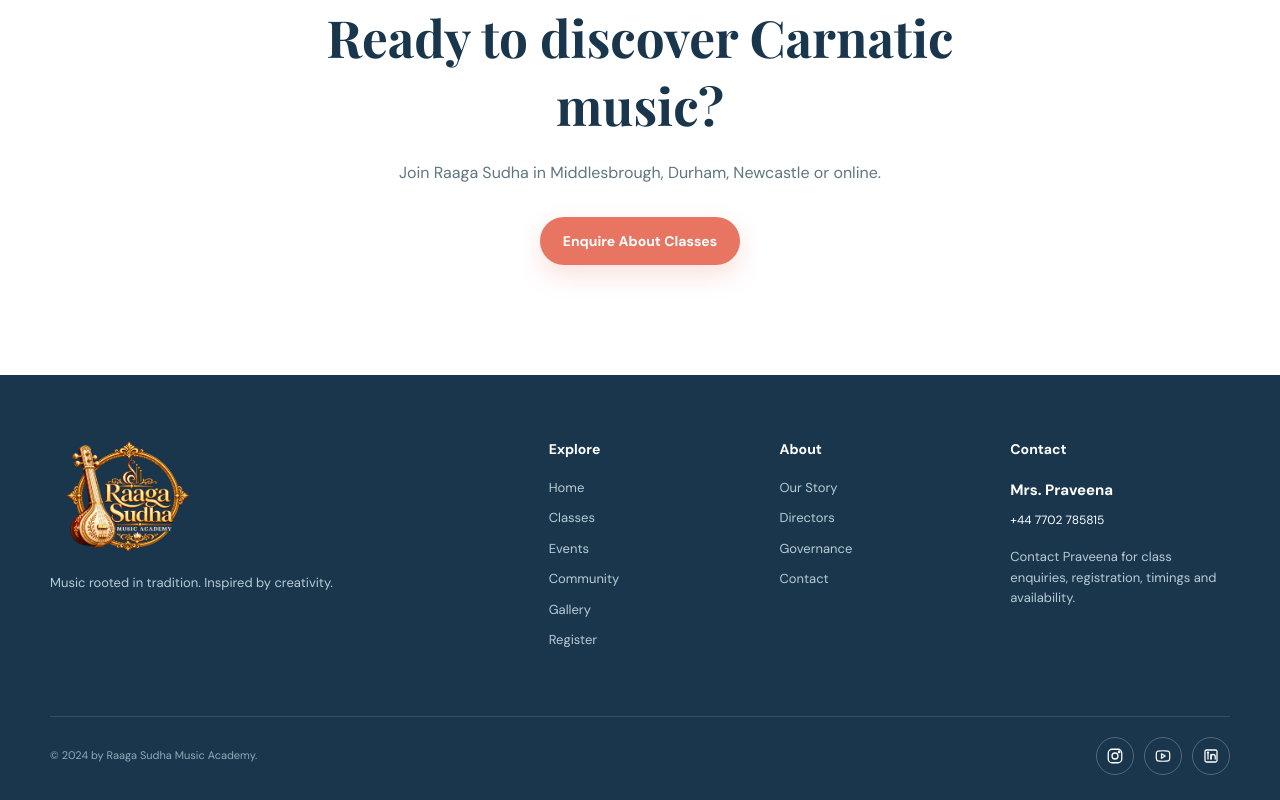
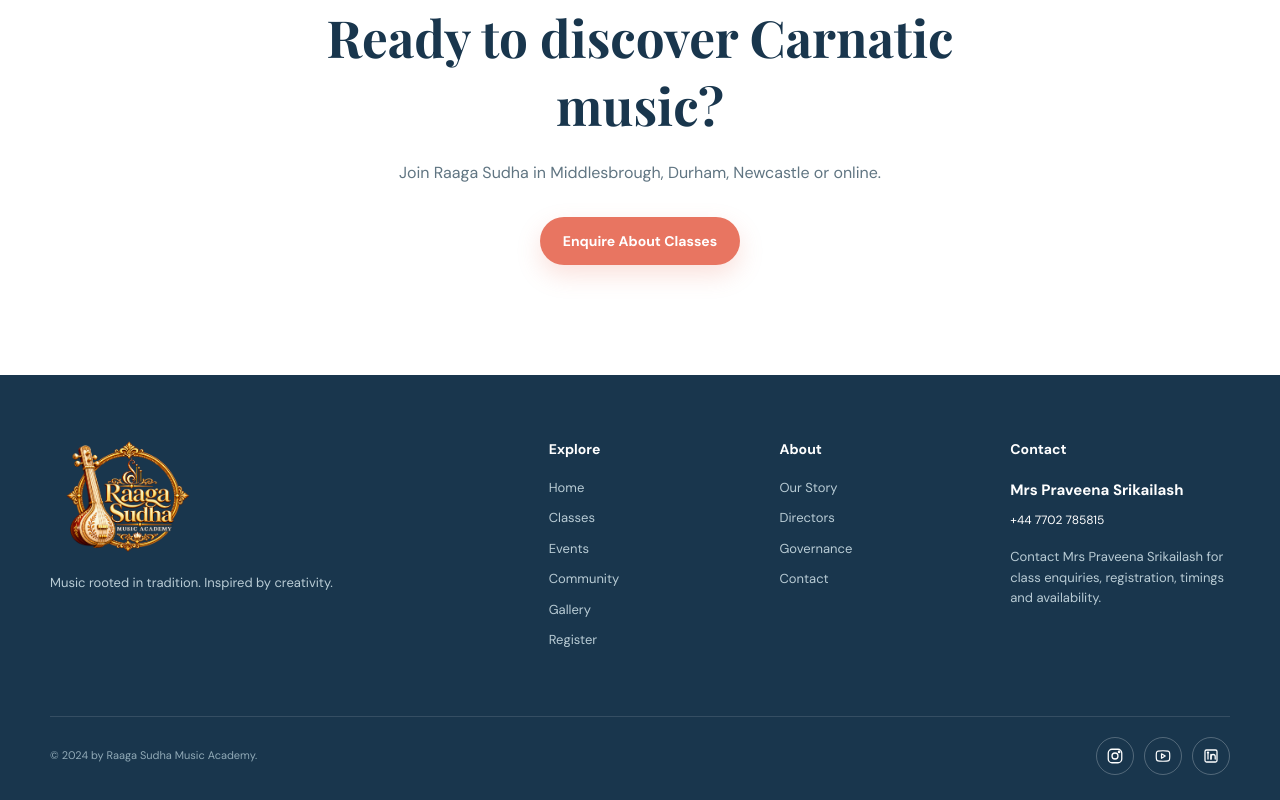
Before and after one commit to raagasudha-academy/raagasudha-website, a React (Vite) app: page / in a window 1280 px wide. Shown: the part 4643-5443 px from the top of the page. Built offline with nearby package versions, Linux system fonts and the light colour scheme; no server answers.

Commit message:
fix: use Mrs Praveena Srikailash throughout website

```diff
--- a/src/components/Footer.jsx
+++ b/src/components/Footer.jsx
@@ -43,14 +43,14 @@
                     <div>
                         <h3>Contact</h3>
 
-                        <p>Mrs. Praveena</p>
+                        <p>Mrs Praveena Srikailash</p>
 
                         <a href="tel:+447702785815">
                             +44 7702 785815
                         </a>
 
                         <p className="footer-contact-note">
-                            Contact Praveena for class enquiries,
+                            Contact Mrs Praveena Srikailash for class enquiries,
                             registration, timings and availability.
                         </p>
                     </div>
--- a/src/pages/About.jsx
+++ b/src/pages/About.jsx
@@ -23,23 +23,23 @@
                 <div className="about-photo">
                     <img
                         src={`${import.meta.env.BASE_URL}praveena-photo.webp`}
-                        alt="Mrs. Praveena Srikantan"
+                        alt="Mrs Praveena Srikailash"
                     />
                 </div>
 
                 <div className="about-praveena-copy">
-                    <p className="eyebrow">Meet Mrs. Praveena</p>
+                    <p className="eyebrow">Meet Mrs Praveena Srikailash</p>
 
                     <h2>A lifelong journey with Carnatic music.</h2>
 
                     <p>
-                        Vidya Praveena Srikantan is a disciple of
+                        Mrs Praveena Srikailash is a disciple of
                         Smt. Vijaya Nagarajan, a direct disciple of
                         Padma Vibhushan Smt. D. K. Pattammal.
                     </p>
 
                     <p>
-                        Praveena studied Indian Classical Carnatic music under
+                        Mrs Praveena Srikailash studied Indian Classical Carnatic music under
                         Smt. Vijaya Nagarajan for 15 years in Chennai, India.
                         She has continued her musical journey through regular
                         lessons with experts in the field.
@@ -66,7 +66,7 @@
 
                     <div className="about-community-copy">
                         <p>
-                            Praveena is also a qualified Behaviour Consultant,
+                            Mrs Praveena Srikailash is also a qualified Behaviour Consultant,
                             specialising in working with children and young adults
                             with learning disabilities.
                         </p>
@@ -98,7 +98,7 @@
                         <span>01</span>
                         <h3>Bhajans & devotional music</h3>
                         <p>
-                            Praveena has a special interest in bhajan renditions
+                            Mrs Praveena Srikailash has a special interest in bhajan renditions
                             and has a vast repertoire of soulful devotional songs.
                         </p>
                     </article>
@@ -107,7 +107,7 @@
                         <span>02</span>
                         <h3>Composing & recording</h3>
                         <p>
-                            Although trained in Carnatic music, Praveena has been
+                            Although trained in Carnatic music, Mrs Praveena Srikailash has been
                             composing across different genres since her school days,
                             including bhajans, patriotic songs and songs about
                             India's sacred rivers.
@@ -146,7 +146,7 @@
                     </blockquote>
 
                     <p>
-                        Praveena believes creativity is innate in every child.
+                        Mrs Praveena Srikailash believes creativity is innate in every child.
                         Her aim is to give students the opportunity to discover
                         that creativity through music.
                     </p>
--- a/src/pages/Classes.jsx
+++ b/src/pages/Classes.jsx
@@ -128,7 +128,7 @@
                         </p>
                         <p>
                             For information about online classes and availability,
-                            please contact Praveena.
+                            please contact Mrs Praveena Srikailash.
                         </p>
                         <Button to="/contact">Enquire About Online Classes</Button>
                     </div>
--- a/src/pages/Community.jsx
+++ b/src/pages/Community.jsx
@@ -36,7 +36,7 @@
 
                 <div className="community-story-copy">
                     <p>
-                        Alongside her work as a music teacher, Mrs. Praveena is
+                        Alongside her work as a music teacher, Mrs Praveena Srikailash is
                         a qualified Behaviour Consultant specialising in children
                         and young adults with learning disabilities.
                     </p>
@@ -72,7 +72,7 @@
                         <h2>Not just learn. Enjoy and create music.</h2>
 
                         <p>
-                            Praveena believes creativity is innate in every child.
+                            Mrs Praveena Srikailash believes creativity is innate in every child.
                             Her approach is about giving students the opportunity
                             to discover and express that creativity through music.
                         </p>
--- a/src/pages/Contact.jsx
+++ b/src/pages/Contact.jsx
@@ -27,7 +27,7 @@
         name: 'Online',
         type: 'Online classes',
         description:
-            'Raaga Sudha also offers online music classes. Contact Mrs. Praveena for registration, timings and availability.',
+            'Raaga Sudha also offers online music classes. Contact Mrs Praveena Srikailash for registration, timings and availability.',
     },
 ]
 
@@ -70,7 +70,7 @@
 
                     <p>
                         For online class registration, timings and availability,
-                        please contact Mrs. Praveena.
+                        please contact Mrs Praveena Srikailash.
                     </p>
                 </div>
             </section>
@@ -103,7 +103,7 @@
 
                                 {location.name === 'Online' && (
                                     <p className="location-note">
-                                        Contact Mrs. Praveena for registration,
+                                        Contact Mrs Praveena Srikailash for registration,
                                         timings and availability.
                                     </p>
                                 )}
@@ -160,11 +160,11 @@
                 <div>
                     <p className="eyebrow">Contact us</p>
 
-                    <h2>Speak to Praveena.</h2>
+                    <h2>Speak to Mrs Praveena Srikailash.</h2>
 
                     <p>
                         For class enquiries, registration, timings and
-                        availability, please contact Mrs. Praveena.
+                        availability, please contact Mrs Praveena Srikailash.
                     </p>
                 </div>
 
--- a/src/pages/Governance.jsx
+++ b/src/pages/Governance.jsx
@@ -128,7 +128,7 @@
 
                             <div>
                                 <strong>Deputy Safeguarding Officer</strong>
-                                <span>Praveena Srikantan</span>
+                                <span>Mrs Praveena Srikailash</span>
                             </div>
                         </div>
                     </div>
--- a/src/pages/Home.jsx
+++ b/src/pages/Home.jsx
@@ -181,7 +181,7 @@
 
             <section className="teacher-preview section section-peach">
                 <div className="teacher-photo">
-                    <img src={teacherPhoto} alt="Praveena Srikantan - Raaga Sudha music teacher" />
+                    <img src={teacherPhoto} alt="Mrs Praveena Srikailash - Raaga Sudha music teacher" />
                 </div>
 
                 <div>
@@ -190,13 +190,13 @@
                     <h2>Music with tradition, creativity and heart.</h2>
 
                     <p>
-                        At the heart of Raaga Sudha is Praveena Srikantan, whose
+                        At the heart of Raaga Sudha is Mrs Praveena Srikailash, whose
                         teaching brings together the traditions of Carnatic music
                         with a warm and encouraging approach to learning.
                     </p>
 
                     <Link className="text-link" to="/about">
-                        Meet Praveena →
+                        Meet Mrs Praveena Srikailash →
                     </Link>
                 </div>
             </section>
```
